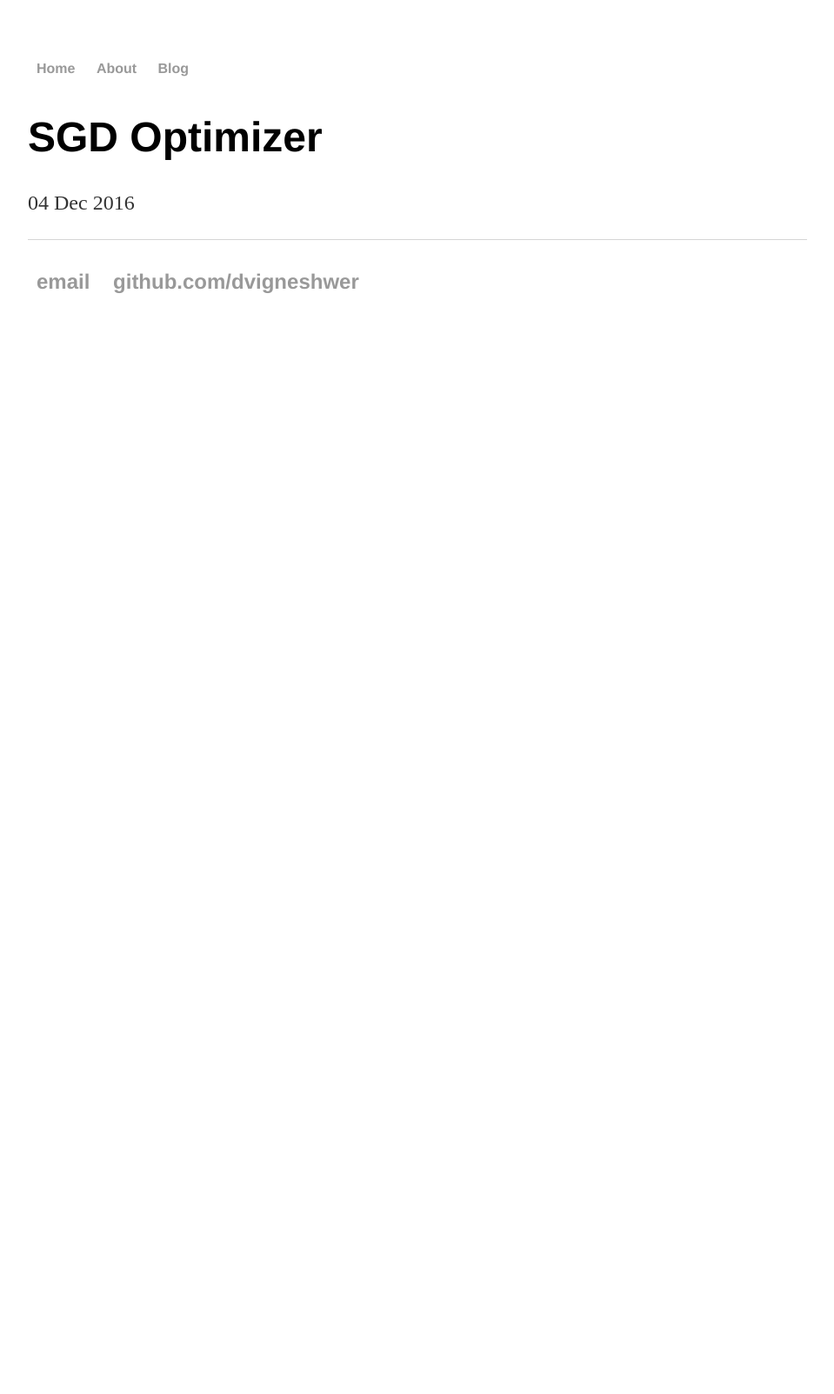
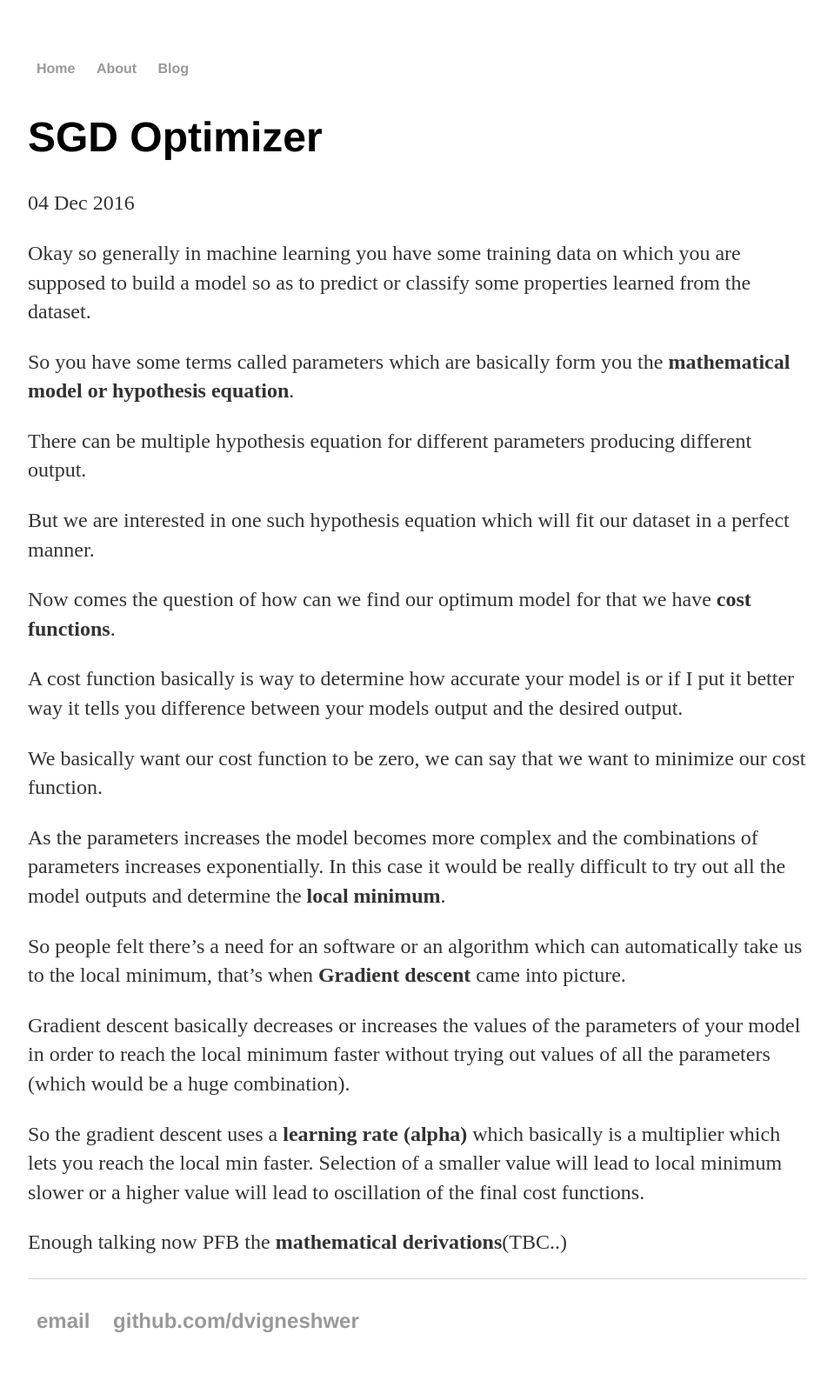
Before and after one commit to DineshMv/dvigneshwer.github.io, a Jekyll site: the page built from _posts/2016-12-04-SGD_Optimizer.md, in a window 1280 px wide. Shown: the whole page at 87% size, without its empty margins (160-1119 px from the left). Built offline with Jekyll 4.4.1, drawn with Linux system fonts in a browser that asks for light colours; before the commit the page ends 900 px from its top, so only the background shows below that.

Commit message:
Update 2016-12-04-SGD_Optimizer.md
added the contents on optimizer

```diff
--- a/_posts/2016-12-04-SGD_Optimizer.md
+++ b/_posts/2016-12-04-SGD_Optimizer.md
@@ -3,3 +3,27 @@ layout: post
 title: "SGD Optimizer"
 date: 2016-12-04
 ---
+
+Okay so generally in machine learning you have some training data on which you are supposed to build a model so as to predict or classify some properties learned from the dataset.
+
+So you have some terms called parameters which are basically form you the **mathematical model or hypothesis equation**.
+
+There can be multiple hypothesis equation for different parameters producing different output.
+
+But we are interested in one such hypothesis equation which will fit our dataset in a perfect manner.
+
+Now comes the question of how can we find our optimum model for that we have **cost functions**.
+
+A cost function basically is way to determine how accurate your model is or if I put it better way it tells you difference between your models output and the desired output.
+
+We basically want our cost function to be zero, we can say that we want to minimize our cost function.
+
+As the parameters increases the model becomes more complex and the combinations of parameters increases exponentially. In this case it would be really difficult to try out all the model outputs and determine the **local minimum**.
+
+So people felt there's a need for an software or an algorithm which can automatically take us to the local minimum, that's when **Gradient descent** came into picture.
+
+Gradient descent basically decreases or increases the values of the parameters of your model in order to reach the local minimum faster without trying out values of all the parameters (which would be a huge combination).
+
+So the gradient descent uses a **learning rate (alpha)** which basically is a multiplier which lets you reach the local min faster. Selection of a smaller value will lead to local minimum slower or a higher value will lead to oscillation of the final cost functions.
+
+Enough talking now PFB the **mathematical derivations**(TBC..)
```
